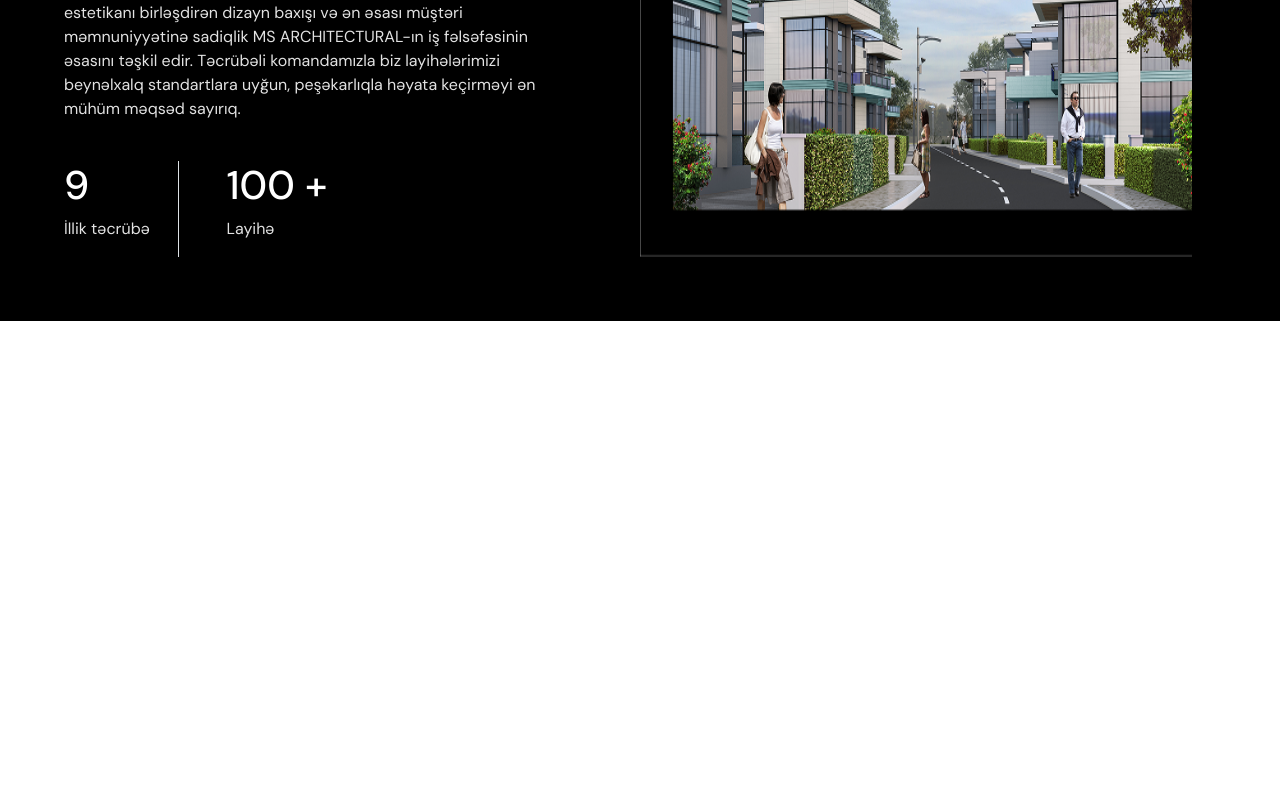
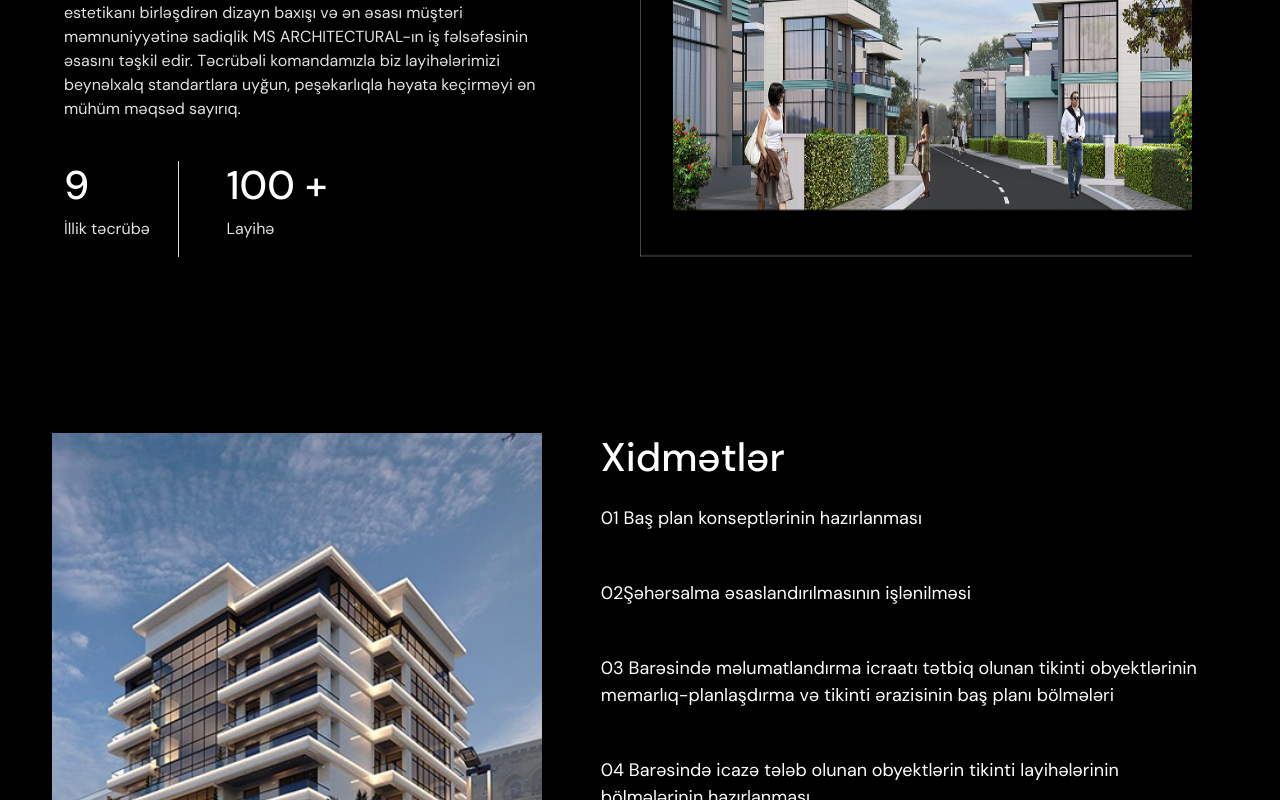
Before and after one commit to shehlaabdullayeva2004/msarchitech, a React (Vite) app: page / in a window 1280 px wide. Shown: the part 2000-2800 px from the top of the page. Before the commit the page ends 2321 px from the top, so only its background shows below. Built offline with nearby package versions, Linux system fonts and the light colour scheme.

Commit message:
Purpose section is created

```diff
--- a/src/components/aboutSection/Style.scss
+++ b/src/components/aboutSection/Style.scss
@@ -54,7 +54,6 @@
   .about-sec{
     background-size: 160% !important;
 
-    background-color: red;
   }
   .about-context{
     .right-side{
--- a/src/components/appreciations/Appreciation.jsx
+++ b/src/components/appreciations/Appreciation.jsx
@@ -7,7 +7,7 @@ import CountUp from "react-countup";
 
 export default function Appreciation() {
   useEffect(() => {
-    AOS.init({ duration: 2000, once: false });
+    AOS.init({ duration: 800, once: false });
   }, []);
 
   return (
--- /dev/null
+++ b/src/components/projectCard/ProjectCard.jsx
@@ -0,0 +1,16 @@
+import React from 'react';
+import "./Style.scss";
+
+
+export default function ProjectCard() {
+  return (
+      <div className='projectCard'>
+          <div className="card-container">
+              <div className="card-name">
+                  <p>Layihənin adı</p>
+              </div>
+          </div>
+
+    </div>
+  );
+}
--- /dev/null
+++ b/src/components/projectsSec/ProjectsSec.jsx
@@ -0,0 +1,18 @@
+import React from 'react';
+import ProjectCard from '../ProjectCard/ProjectCard';
+import "./Style.scss";
+
+export default function ProjectsSec() {
+  return (
+    <section id='project-sec'>
+          <div className="project-sec-container container-fluid">
+              <div className="head">
+                  <h1>Layihələrimiz</h1>
+              </div>
+              <div className="projects">
+                  <ProjectCard/>
+              </div>
+      </div>
+    </section>
+  );
+}
--- /dev/null
+++ b/src/components/projectsSec/Style.scss
@@ -0,0 +1,10 @@
+@use "../../styles/global.scss" as *;
+
+#project-sec{
+    background-color:$primary-background;
+    color: #fff;
+    padding: 7rem 5%;
+    .project-sec-container{
+        border: 2px solid #fff;
+    }
+}
--- /dev/null
+++ b/src/components/purposeSection/PurposeSection.jsx
@@ -0,0 +1,34 @@
+import React, { useEffect } from "react";
+import "./Style.scss";
+import AOS from "aos";
+import "aos/dist/aos.css";
+import { Link } from "react-router-dom";
+
+export default function PurposeSection() {
+  useEffect(() => {
+    AOS.init({
+      duration: 800,
+      once: false,
+    });
+  }, []);
+
+  return (
+    <section id="purpose-sec">
+      <div className="purpose-sec">
+        <div className="purpose-sec-border-top " data-aos="ease-in-out"></div>
+        <div className="purpose-sec-border-left " data-aos="ease-in-out"></div>
+        <div className="purpose-sec-content d-flex flex-column justify-content-center align-items-center w-100 vh-100 ">
+          <h1>Məqsədimiz</h1>
+          <p>
+            Məqsədimiz şəhərsalma, memarlıq və mühəndislik sahəsində innovativ
+            və funksional həllər təqdim etməkdir. Biz hər layihədə keyfiyyət,
+            estetika və müştəri məmnuniyyətini ön planda tuturuq.
+          </p>
+          <button className="primary-button">
+            <Link> Daha Ətraflı</Link>
+          </button>
+        </div>
+      </div>
+    </section>
+  );
+}
--- /dev/null
+++ b/src/components/purposeSection/Style.scss
@@ -0,0 +1,66 @@
+@use "../../styles/global.scss" as *;
+
+#purpose-sec {
+  background-color: $primary-background;
+  height: 100%;
+  width: 100%;
+  padding: 7rem 5%;
+  .purpose-sec {
+    background-image: url("../../assets/images/purposeBg.png");
+    height: 100vh;
+    background-position: center center;
+    background-repeat: no-repeat;
+    background-size: cover;
+    position: relative;
+    .purpose-sec-border-top {
+      width: 0;
+      height: 1px;
+      background-color: #b4b2b2;
+      position: absolute;
+      top: 10%;
+      right: 0; // sağdan başlasın
+      left: auto;
+      transition: width 2s ease-in-out;
+    }
+    &:hover .purpose-sec-border-top {
+      width: 100%;
+    }
+    .purpose-sec-border-left {
+      width: 1px;
+      height: 0;
+      background-color: #b4b2b2;
+      position: absolute;
+      bottom: 0;
+      left: 10%;
+      transition: to bottom 2s ease-in-out;
+    }
+    &:hover .purpose-sec-border-left {
+      height: 100%;
+    }
+    .purpose-sec-content {
+      color: #fff;
+
+      h1 {
+        font-size: 46px;
+        padding-bottom: 20px;
+      }
+      p {
+        width: 50%;
+        text-align: center;
+        font-size: 18px;
+        padding-bottom: 30px;
+      }
+    }
+  }
+}
+@media (max-width:768px){
+    .purpose-sec-content{
+        h1{
+            font-size: 30px !important;
+        }
+        p{
+            width: 90% !important;
+            font-size: 16px !important;
+        }
+    }
+}
--- /dev/null
+++ b/src/components/servicesSection/ServicesSection.jsx
@@ -0,0 +1,57 @@
+import React, { useEffect } from 'react';
+import './Style.scss';
+import ServicesImg from "../../assets/images/servicesImg.png";
+import { Link } from 'react-router-dom';
+import AOS from 'aos';
+
+export default function ServicesSection() {
+     useEffect(() => {
+        AOS.init({ duration: 800, once: false });
+      }, []);
+
+  return (
+    <section id="services" className="container-fluid">
+      <div className="row services-content" >
+        <div
+                  className="left-side col-12 col-md-12 col-lg-5 "
+
+          //   data-aos="fade-right"
+        >
+          {/* <img src={ServicesImg} alt="" /> */}
+        </div>
+        <div
+          className="right-side col-12 col-md-12 col-lg-7 d-flex flex-column justify-content-between gap-3 "
+          //   data-aos="fade-left"
+        >
+          <h1>Xidmətlər</h1>
+          <ul className="d-flex flex-column gap-5">
+            <li>
+              <span>01</span> Baş plan konseptlərinin hazırlanması
+            </li>
+            <li>
+              <span>02</span>Şəhərsalma əsaslandırılmasının işlənilməsi
+            </li>
+            <li>
+              <span>03</span> Barəsində məlumatlandırma icraatı tətbiq olunan
+              tikinti obyektlərinin memarlıq-planlaşdırma və tikinti ərazisinin
+              baş planı bölmələri
+            </li>
+            <li>
+              <span>04</span> Barəsində icazə tələb olunan obyektlərin tikinti
+              layihələrinin bölmələrinin hazırlanması
+            </li>
+            <li>
+              <span>05</span> Bölmələr üzrə konsultasiya xidmətləri
+            </li>
+            <li>
+              <span>06</span> Tikintiyə müəllif nəzarətinin həyata keçirilməsi
+            </li>
+          </ul>
+          <button className="primary-button">
+            <Link>Daha Ətraflı</Link>
+          </button>
+        </div>
+      </div>
+    </section>
+  );
+}
--- /dev/null
+++ b/src/components/servicesSection/Style.scss
@@ -0,0 +1,42 @@
+@use "../../styles/global.scss" as *;
+
+#services {
+  background-color: $primary-background;
+  color: #fff;
+  padding: 7rem 5%;
+  height: auto;
+  .left-side {
+    min-height: 50vh;
+    background-image: url("../../assets/images/servicesImg.png");
+    background-position: center;
+    background-repeat: no-repeat;
+    background-size: cover;
+    background-repeat: no-repeat;
+  }
+  .right-side {
+    text-align: start;
+    align-items: start;
+    padding-left: 5%;
+    ul {
+      padding: 0;
+      font-size: 18px;
+    }
+  }
+}
+@media (max-width:768px){
+    .services-content{
+        flex-direction: column-reverse;
+        .right-side{
+            padding-bottom: 10%;
+            ul{
+                gap: 30px !important;
+            }
+            li{
+                font-size: 16px;
+            }
+        }
+        .left-side{
+            background-size:90% !important;
+        }
+    }
+}
--- a/src/layout/navbar/Style.scss
+++ b/src/layout/navbar/Style.scss
@@ -2,12 +2,13 @@
 @use "../../styles/global.scss" as*;
 
 nav {
-  height: 100px;
+  height: 80px;
   position: fixed;
   top: 0;
   width: 100%;
   z-index: 1000;
   color: #fff;
+  background-color: #fff;
   .navbar {
     height: 100%;
     padding: 0 7%;
@@ -28,7 +29,8 @@ nav {
         margin-left: 20px;
 
         a {
-          color: #fff;
+            color: #000;
+
           text-decoration: none;
           transition: 0.3s;
 
--- a/src/pages/home/Home.jsx
+++ b/src/pages/home/Home.jsx
@@ -3,13 +3,19 @@ import './Style.scss'
 import HeroSection from '../../components/heroSection/HeroSection';
 import AboutSec from '../../components/aboutSection/AboutSection';
 import Appreciation from '../../components/appreciations/Appreciation';
+import ServicesSection from '../../components/servicesSection/ServicesSection';
+import PurposeSection from '../../components/purposeSection/purposeSection';
+import ProjectsSec from '../../components/projectsSec/ProjectsSec';
 
 export default function Home() {
   return (
     <>
       <HeroSection />
       <AboutSec />
-      <Appreciation/>
+      <Appreciation />
+      <ServicesSection />
+      <PurposeSection />
+      <ProjectsSec/>
     </>
   );
 }
```
Also changed, not shown: src/assets/images/purposeBg.png (added), src/assets/images/servicesImg.png (added), src/components/projectCard/Style.scss (added).
